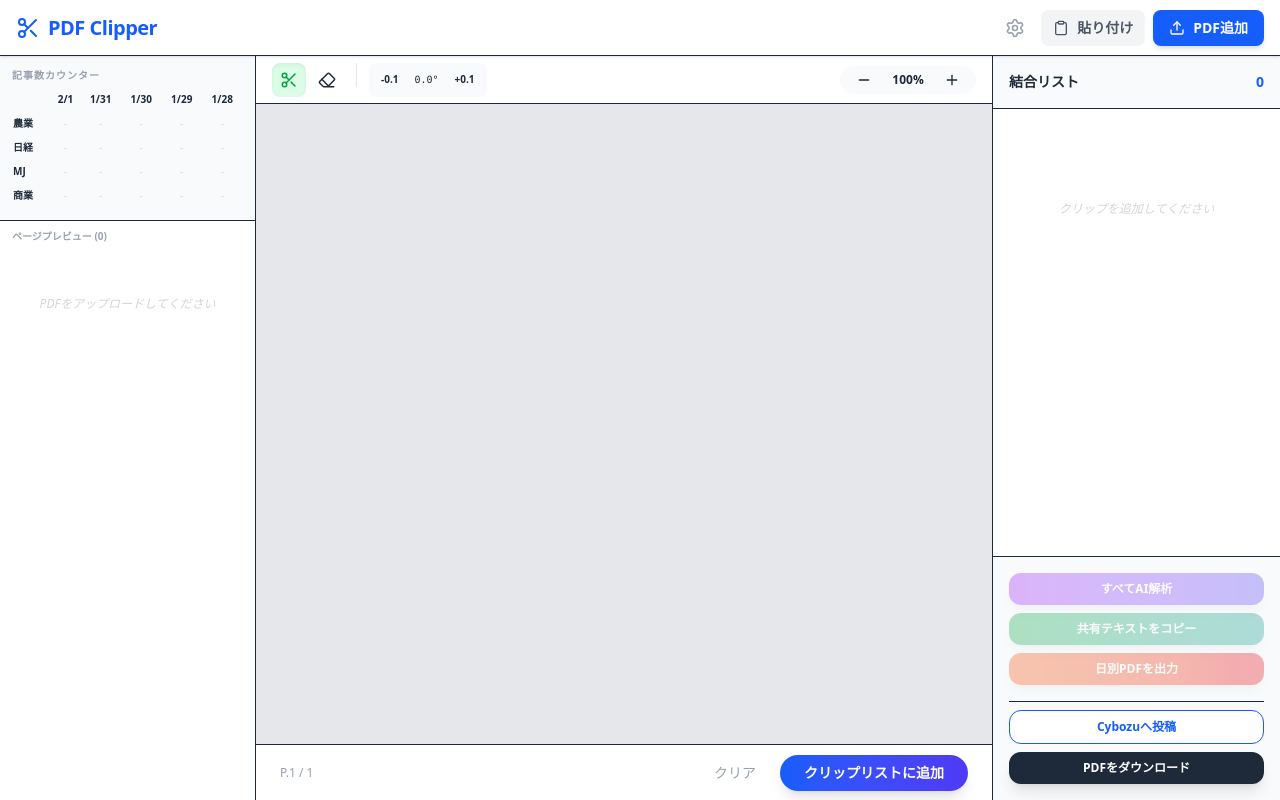
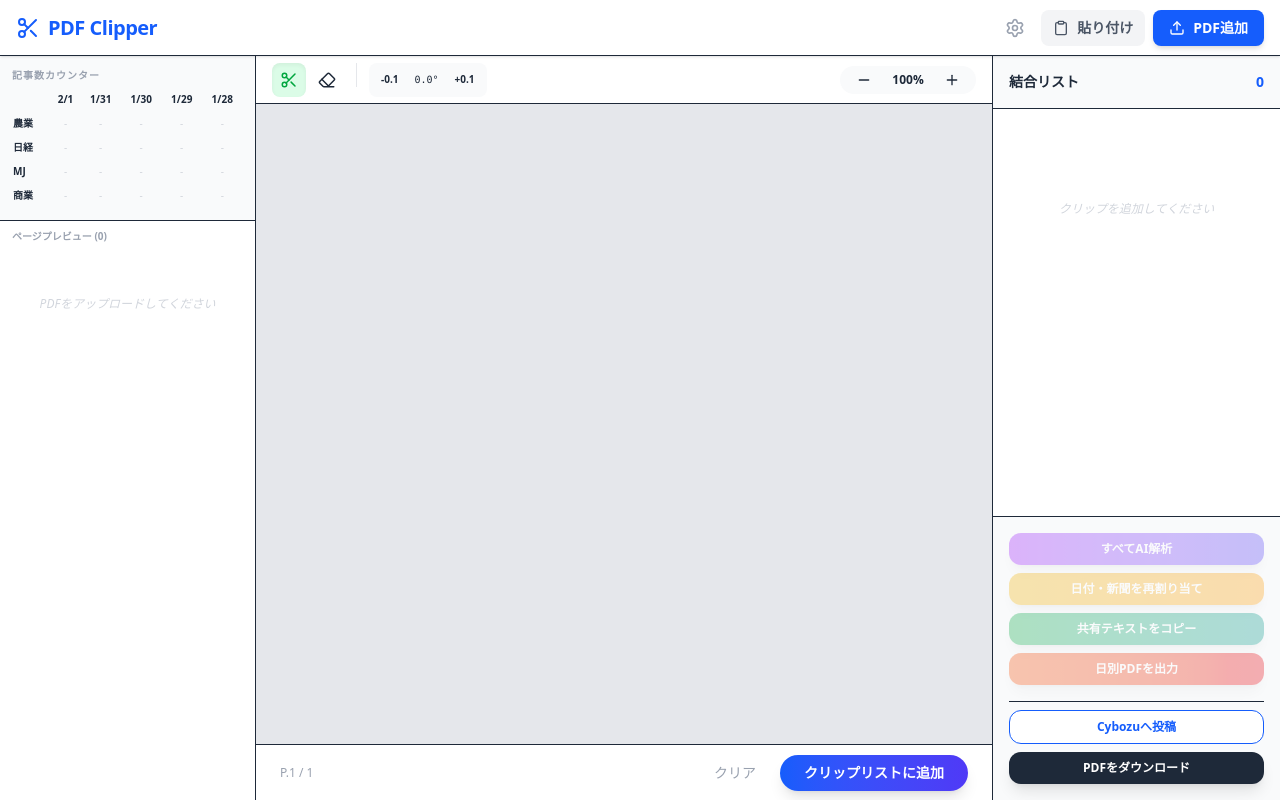
Before and after one commit to nakamurapomeo/pdf-clipper, a React (Vite) app: page / in a window 1280 px wide. Built offline with nearby package versions, Linux system fonts and the light colour scheme.

Commit message:
feat: 傾き機能修正、Ctrl+ホイールズーム、再割り当てボタン追加

```diff
--- a/src/PDFClipperApp.jsx
+++ b/src/PDFClipperApp.jsx
@@ -180,6 +180,15 @@ const PDFClipperApp = () => {
         return () => window.removeEventListener('paste', handlePaste);
     }, []);
 
+    // Ctrl+ホイールでPDFビューアのみズーム
+    const handleWheel = useCallback((e) => {
+        if (e.ctrlKey || e.metaKey) {
+            e.preventDefault();
+            const delta = e.deltaY > 0 ? -0.1 : 0.1;
+            setZoomLevel(z => Math.max(0.5, Math.min(3, z + delta)));
+        }
+    }, []);
+
     const renderPage = useCallback(async () => {
         if (selectedFileIndex === null || !files[selectedFileIndex] || !canvasRef.current) return;
         const page = await files[selectedFileIndex].pdf.getPage(currentPage);
@@ -187,12 +196,12 @@ const PDFClipperApp = () => {
         const containerH = containerRef.current?.clientHeight || 600;
         const unscaled = page.getViewport({ scale: 1 });
         const scale = Math.min(containerW / unscaled.width, containerH / unscaled.height) * 0.95 * zoomLevel;
-        const viewport = page.getViewport({ scale, rotation });
+        const viewport = page.getViewport({ scale });
         const canvas = canvasRef.current;
         canvas.height = viewport.height;
         canvas.width = viewport.width;
         await page.render({ canvasContext: canvas.getContext('2d'), viewport }).promise;
-    }, [selectedFileIndex, files, currentPage, rotation, zoomLevel]);
+    }, [selectedFileIndex, files, currentPage, zoomLevel]);
 
     useEffect(() => { renderPage(); }, [renderPage]);
 
@@ -274,6 +283,36 @@ const PDFClipperApp = () => {
         const newClip = { id: Date.now(), dataUrl, title: '', scalePercent: 100, aspectRatio: w / h, date, newspaper };
         setClips([...clips, newClip]);
         setCropRect({ x: 0, y: 0, w: 0, h: 0 });
+    };
+
+    // 再割り当て: カウンターに基づいてすべてのクリップの日付・新聞を再設定
+    const reassignAllClips = () => {
+        const dateOrder = [4, 3, 2, 1, 0];
+        const npOrder = ['agri', 'nikkei', 'mj', 'commercial'];
+
+        // カウンターからすべての割り当てスロットを順番に生成
+        const slots = [];
+        for (const dayOffset of dateOrder) {
+            const d = new Date(Date.now() - dayOffset * 86400000);
+            const dateKey = formatDateKey(d);
+            const counts = matrixCounts[dateKey] || {};
+            for (const np of npOrder) {
+                const count = counts[np] || 0;
+                for (let i = 0; i < count; i++) {
+                    slots.push({ date: dateKey, newspaper: np });
+                }
+            }
+        }
+
+        // クリップに順番に割り当て
+        const newClips = clips.map((clip, idx) => {
+            if (idx < slots.length) {
+                return { ...clip, date: slots[idx].date, newspaper: slots[idx].newspaper };
+            }
+            return clip;
+        });
+        setClips(newClips);
+        alert('日付・新聞種別を再割り当てしました。');
     };
 
     const analyzeTitleWithAI = async (id) => {
@@ -522,9 +561,9 @@ const PDFClipperApp = () => {
                             <button onClick={() => setZoomLevel(z => Math.min(3, z + 0.1))} className="hover:text-blue-600 transition-colors"><Plus size={16} /></button>
                         </div>
                     </div>
-                    <div ref={containerRef} className="flex-1 overflow-auto p-8 flex justify-center no-scrollbar" onDragOver={handleDragOver} onDrop={handleDrop}>
+                    <div ref={containerRef} className="flex-1 overflow-auto p-8 flex justify-center no-scrollbar" onDragOver={handleDragOver} onDrop={handleDrop} onWheel={handleWheel}>
                         {selectedFileIndex !== null && (
-                            <div className="relative bg-white shadow-2xl mx-auto self-start ring-1 ring-black/5">
+                            <div className="relative bg-white shadow-2xl mx-auto self-start ring-1 ring-black/5" style={{ transform: `rotate(${rotation}deg)` }}>
                                 <canvas ref={canvasRef} onMouseDown={handleMouseDown} onMouseMove={handleMouseMove} onMouseUp={handleMouseUp} className={mode !== 'view' ? 'cursor-crosshair' : 'cursor-default'} />
                                 <svg className="absolute inset-0 w-full h-full pointer-events-none">
                                     {cropRect.w > 0 && <rect x={`${cropRect.x * 100}%`} y={`${cropRect.y * 100}%`} width={`${cropRect.w * 100}%`} height={`${cropRect.h * 100}%`} fill="rgba(34,197,94,0.1)" stroke="#22c55e" strokeWidth="2" strokeDasharray="4" />}
@@ -576,6 +615,7 @@ const PDFClipperApp = () => {
                     </div>
                     <div className="p-4 bg-gray-50 border-t space-y-2">
                         <button onClick={analyzeAllTitles} disabled={clips.length === 0} className="w-full py-2 bg-gradient-to-r from-purple-600 to-indigo-600 text-white rounded-xl text-xs font-bold shadow-lg hover:opacity-90 disabled:opacity-30 transition-all active:scale-95">すべてAI解析</button>
+                        <button onClick={reassignAllClips} disabled={clips.length === 0} className="w-full py-2 bg-gradient-to-r from-yellow-500 to-amber-500 text-white rounded-xl text-xs font-bold shadow-lg hover:opacity-90 disabled:opacity-30 transition-all active:scale-95">日付・新聞を再割り当て</button>
                         <button onClick={copyShareText} disabled={clips.length === 0} className="w-full py-2 bg-gradient-to-r from-green-600 to-teal-600 text-white rounded-xl text-xs font-bold shadow-lg hover:opacity-90 disabled:opacity-30 transition-all active:scale-95">共有テキストをコピー</button>
                         <button onClick={downloadDailyPDFs} disabled={clips.length === 0} className="w-full py-2 bg-gradient-to-r from-orange-600 to-red-600 text-white rounded-xl text-xs font-bold shadow-lg hover:opacity-90 disabled:opacity-30 transition-all active:scale-95">日別PDFを出力</button>
                         <div className="border-t my-2"></div>
```
